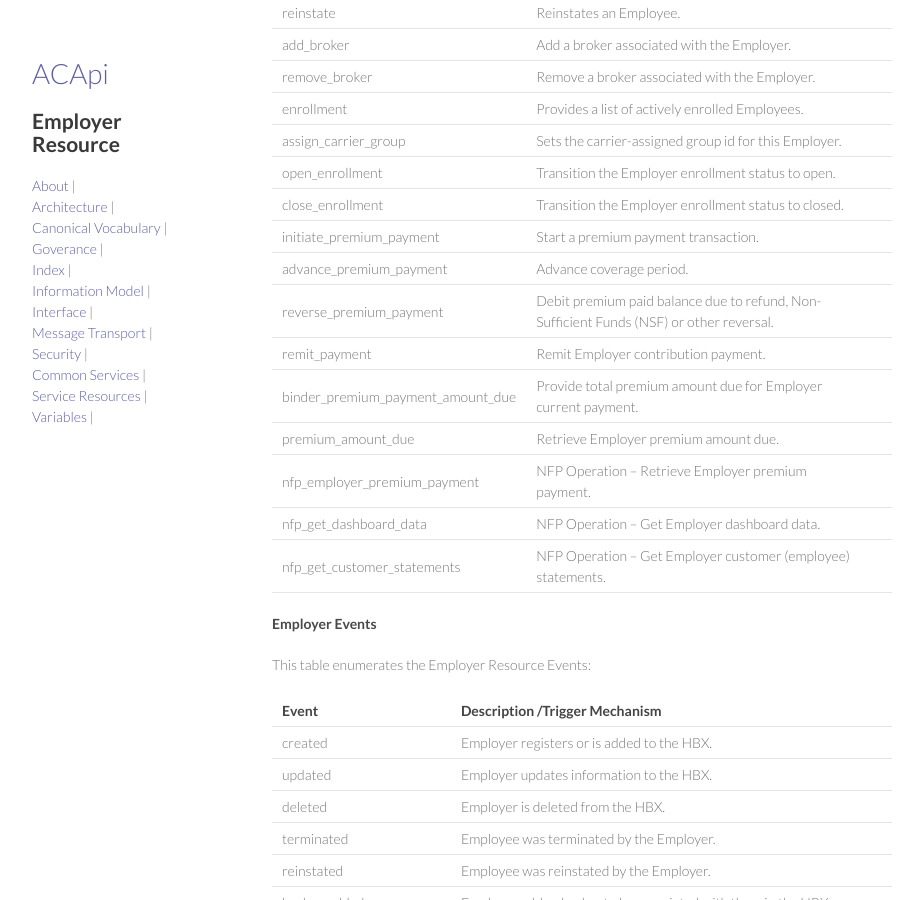
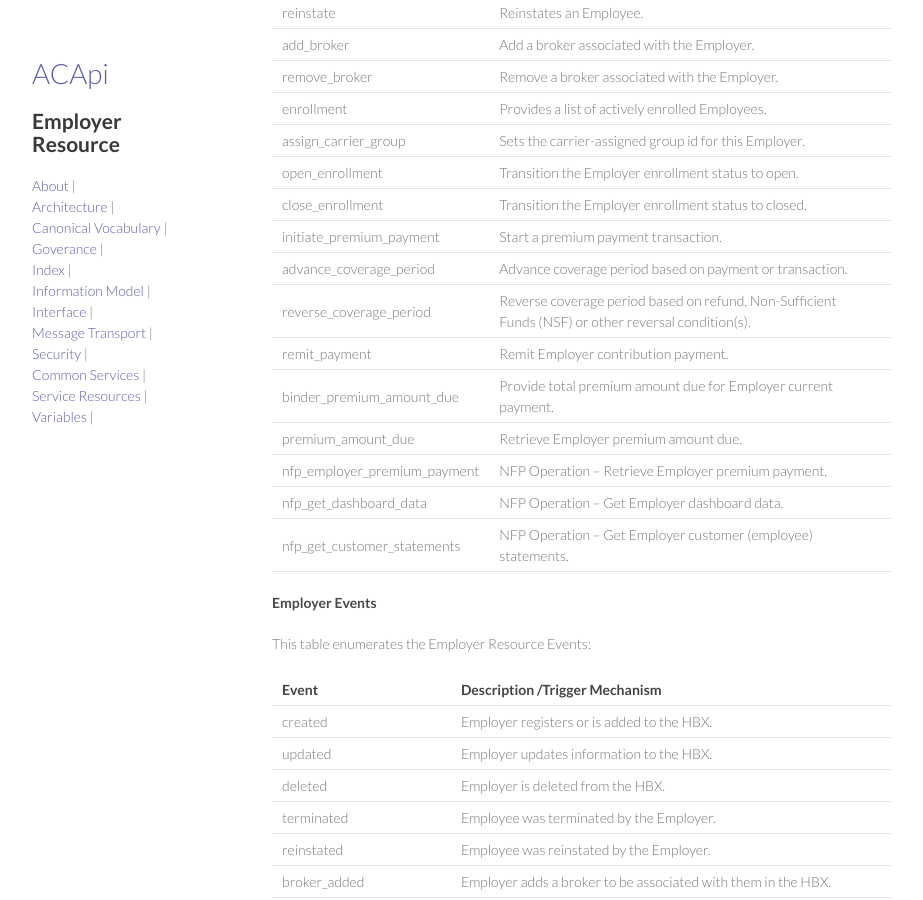
Before and after one commit to dchbx/dchbx.github.io, a Jekyll site: the page built from _resources/employer.md, in a window 1280 px wide and 900 px high, scrolled down 686 px. Shown: the whole window, without its empty margins (178-1101 px from the left). Built offline with Jekyll 4.4.1, drawn with Linux system fonts in a browser that asks for light colours; Markdown is read by kramdown in place of the engine named in the settings.

Commit message:
content accuracy

```diff
--- a/_resources/employer.md
+++ b/_resources/employer.md
@@ -29,10 +29,10 @@ This table enumerates the Employer Resource Requests:
 | open_enrollment	| Transition the Employer enrollment status to open. |
 | close_enrollment	| Transition the Employer enrollment status to closed. |
 | initiate_premium_payment	| Start a premium payment transaction. |
-| advance_premium_payment	| Advance coverage period. |
-| reverse_premium_payment	| Debit premium paid balance due to refund, Non-Sufficient Funds (NSF) or other reversal.  |
+| advance_coverage_period	| Advance coverage period based on payment or transaction. |
+| reverse_coverage_period	| Reverse coverage period based on refund, Non-Sufficient Funds (NSF) or other reversal condition(s).  |
 | remit_payment	| Remit Employer contribution payment.   |
-| binder_premium_payment_amount_due	| Provide total premium amount due for Employer current payment. |
+| binder_premium_amount_due	| Provide total premium amount due for Employer current payment. |
 | premium_amount_due	| Retrieve Employer premium amount due.   |
 | nfp_employer_premium_payment	| NFP Operation – Retrieve Employer premium payment. |
 | nfp_get_dashboard_data	| NFP Operation – Get Employer dashboard data. |
```
Also changed, not shown: _resourcesemployerevt/employee_qhp_selected.md (+1 -1 lines), _resourcesemployerreq/ByIdentifiers.md (+0 -1 lines).
